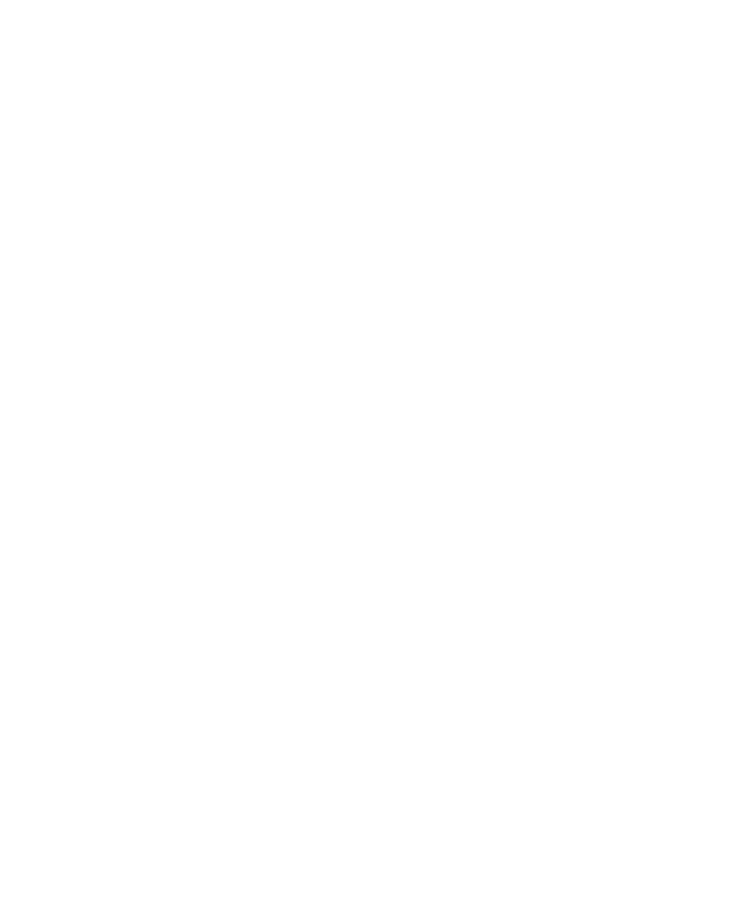
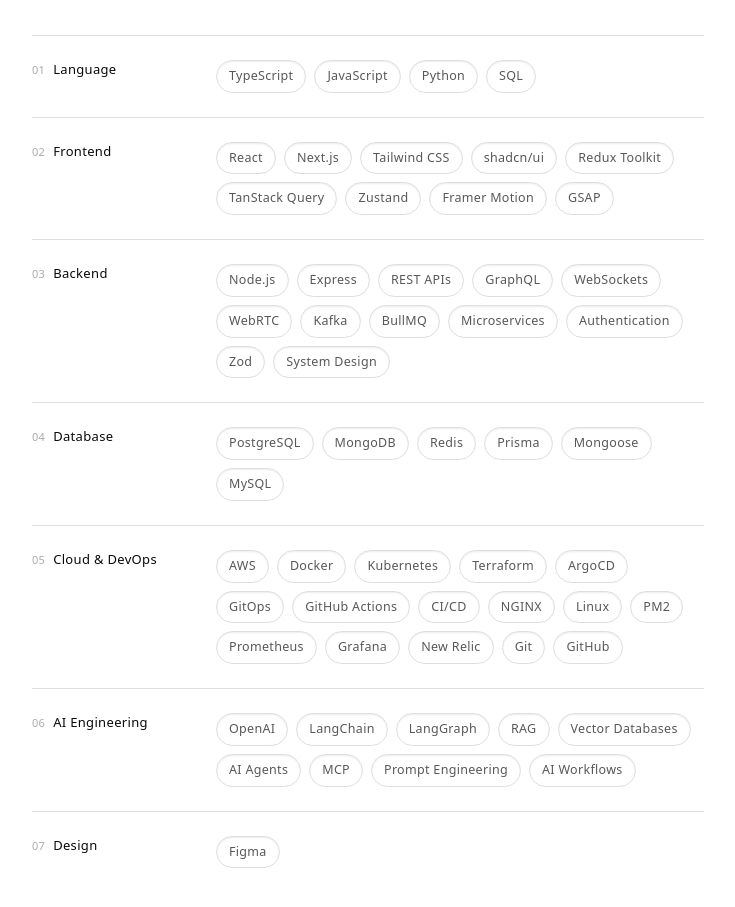
Before and after one commit to krishnasahu22032003/portfolio, a Next.js app: page / in a window 1280 px wide. Shown: the part 693-1600 px from the top of the page, without its empty margins (272-1007 px from the left). Before the commit the page ends 864 px from the top, so only its background shows below. Built offline with nearby package versions, Linux system fonts and the light colour scheme.

Commit message:
stack section add

```diff
--- a/app/page.tsx
+++ b/app/page.tsx
@@ -1,6 +1,7 @@
 import About from "@/components/landing/AboutSection";
 import Header from "@/components/landing/Header";
 import Hero from "@/components/landing/Hero";
+import Stack from "@/components/landing/StackSection";
 
 
 export default function Home() {
@@ -8,6 +9,7 @@
     <main className="min-h-screen">
 <Hero/>
 <About/>
+<Stack/>
     </main>
   );
 }
--- /dev/null
+++ b/components/landing/StackSection.tsx
@@ -0,0 +1,214 @@
+"use client"
+
+import { motion } from "framer-motion"
+
+const stack = [
+  {
+    index: "01",
+    label: "Language",
+    items: [
+      { name: "TypeScript", href: "https://www.typescriptlang.org" },
+      { name: "JavaScript", href: "https://developer.mozilla.org/en-US/docs/Web/JavaScript" },
+      { name: "Python", href: "https://www.python.org" },
+      { name: "SQL", href: "https://en.wikipedia.org/wiki/SQL" },
+    ],
+  },
+
+  {
+    index: "02",
+    label: "Frontend",
+    items: [
+      { name: "React", href: "https://react.dev" },
+      { name: "Next.js", href: "https://nextjs.org" },
+      { name: "Tailwind CSS", href: "https://tailwindcss.com" },
+      { name: "shadcn/ui", href: "https://ui.shadcn.com" },
+      { name: "Redux Toolkit", href: "https://redux-toolkit.js.org" },
+      { name: "TanStack Query", href: "https://tanstack.com/query" },
+      { name: "Zustand", href: "https://zustand-demo.pmnd.rs" },
+      { name: "Framer Motion", href: "https://motion.dev" },
+      { name: "GSAP", href: "https://gsap.com" },
+    ],
+  },
+
+  {
+    index: "03",
+    label: "Backend",
+    items: [
+      { name: "Node.js", href: "https://nodejs.org" },
+      { name: "Express", href: "https://expressjs.com" },
+      { name: "REST APIs", href: "https://restfulapi.net" },
+      { name: "GraphQL", href: "https://graphql.org" },
+      { name: "WebSockets", href: "https://socket.io" },
+      { name: "WebRTC", href: "https://webrtc.org" },
+      { name: "Kafka", href: "https://kafka.apache.org" },
+      { name: "BullMQ", href: "https://bullmq.io" },
+      { name: "Microservices", href: "https://microservices.io" },
+      { name: "Authentication", href: "https://oauth.net/2/" },
+      { name: "Zod", href: "https://zod.dev" },
+      { name: "System Design", href: "https://martinfowler.com" },
+    ],
+  },
+
+  {
+    index: "04",
+    label: "Database",
+    items: [
+      { name: "PostgreSQL", href: "https://www.postgresql.org" },
+      { name: "MongoDB", href: "https://www.mongodb.com" },
+      { name: "Redis", href: "https://redis.io" },
+      { name: "Prisma", href: "https://www.prisma.io" },
+      { name: "Mongoose", href: "https://mongoosejs.com" },
+      { name: "MySQL", href: "https://www.mysql.com" },
+    ],
+  },
+
+  {
+    index: "05",
+    label: "Cloud & DevOps",
+    items: [
+      { name: "AWS", href: "https://aws.amazon.com" },
+      { name: "Docker", href: "https://www.docker.com" },
+      { name: "Kubernetes", href: "https://kubernetes.io" },
+      { name: "Terraform", href: "https://www.terraform.io" },
+      { name: "ArgoCD", href: "https://argo-cd.readthedocs.io" },
+      { name: "GitOps", href: "https://opengitops.dev" },
+      { name: "GitHub Actions", href: "https://github.com/features/actions" },
+      { name: "CI/CD", href: "https://en.wikipedia.org/wiki/CI/CD" },
+      { name: "NGINX", href: "https://nginx.org" },
+      { name: "Linux", href: "https://kernel.org" },
+      { name: "PM2", href: "https://pm2.keymetrics.io" },
+      { name: "Prometheus", href: "https://prometheus.io" },
+      { name: "Grafana", href: "https://grafana.com" },
+      { name: "New Relic", href: "https://newrelic.com" },
+      { name: "Git", href: "https://git-scm.com" },
+      { name: "GitHub", href: "https://github.com" },
+    ],
+  },
+
+  {
+    index: "06",
+    label: "AI Engineering",
+    items: [
+      { name: "OpenAI", href: "https://platform.openai.com" },
+      { name: "LangChain", href: "https://www.langchain.com" },
+      { name: "LangGraph", href: "https://langchain-ai.github.io/langgraph/" },
+      { name: "RAG", href: "https://en.wikipedia.org/wiki/Retrieval-augmented_generation" },
+      { name: "Vector Databases", href: "https://www.pinecone.io" },
+      { name: "AI Agents", href: "https://langchain-ai.github.io/langgraph/" },
+      { name: "MCP", href: "https://modelcontextprotocol.io" },
+      { name: "Prompt Engineering", href: "https://platform.openai.com/docs/guides/prompt-engineering" },
+      { name: "AI Workflows", href: "https://www.langchain.com" },
+    ],
+  },
+
+  {
+    index: "07",
+    label: "Design",
+    items: [
+      { name: "Figma", href: "https://www.figma.com" },
+    ],
+  },
+];
+
+
+const sectionContainer = {
+  hidden: {},
+  show: {
+    transition: { staggerChildren: 0.14, delayChildren: 0.1 },
+  },
+}
+
+const rowVariant = {
+  hidden: { opacity: 0, y: 16, filter: "blur(6px)" },
+  show: {
+    opacity: 1,
+    y: 0,
+    filter: "blur(0px)",
+    transition: { duration: 0.8, ease: [0.16, 1, 0.3, 1] as const },
+  },
+}
+
+const itemsContainer = {
+  hidden: {},
+  show: {
+    transition: { staggerChildren: 0.05 },
+  },
+}
+
+const itemVariant = {
+  hidden: { opacity: 0, y: 8, scale: 0.96 },
+  show: {
+    opacity: 1,
+    y: 0,
+    scale: 1,
+    transition: { duration: 0.5, ease: [0.16, 1, 0.3, 1] as const },
+  },
+}
+
+const Stack = () => {
+  return (
+    <section className="container mx-auto max-w-2xl py-10">
+      <motion.h2
+        initial={{ opacity: 0, y: 14, filter: "blur(6px)" }}
+        whileInView={{ opacity: 1, y: 0, filter: "blur(0px)" }}
+        viewport={{ once: true }}
+        transition={{ duration: 0.8, ease: [0.16, 1, 0.3, 1] }}
+        className="font-serif text-[clamp(2.25rem,7vw,2.2rem)] font-semibold italic leading-none tracking-tight text-foreground"
+      >
+        Stack
+      </motion.h2>
+
+      <motion.div
+        variants={sectionContainer}
+        initial="hidden"
+        whileInView="show"
+        viewport={{ once: true, margin: "-80px" }}
+        className="mt-8 flex flex-col divide-y divide-border border-t border-border"
+      >
+        {stack.map((group) => (
+          <motion.div
+            key={group.label}
+            variants={rowVariant}
+            className="flex flex-col gap-3 py-6 sm:flex-row sm:gap-6"
+          >
+            <div className="flex shrink-0 items-baseline gap-2 sm:w-40">
+              <span className="text-[11px] font-medium tracking-wide text-muted-foreground/50">
+                {group.index}
+              </span>
+              <span className="text-[13px] font-medium tracking-wide text-foreground">
+                {group.label}
+              </span>
+            </div>
+
+            <motion.div
+              variants={itemsContainer}
+              initial="hidden"
+              whileInView="show"
+              viewport={{ once: true }}
+              className="flex flex-wrap gap-2"
+            >
+              {group.items.map((tech) => (
+                <motion.div key={tech.name} variants={itemVariant} className="group relative">
+                  <a
+                    href={tech.href}
+                    target="_blank"
+                    rel="noopener noreferrer"
+                    className="tag-inner-shadow inline-flex items-center rounded-full border border-border bg-card px-3 py-1.5 text-[12.5px] font-medium tracking-wide text-muted-foreground transition-colors duration-200 group-hover:text-foreground"
+                  >
+                    {tech.name}
+                  </a>
+
+                  <span className="pointer-events-none absolute left-1/2 top-full z-20 mt-1.5 -translate-x-1/2 whitespace-nowrap text-[10px] font-medium tracking-wide text-muted-foreground opacity-0 transition-opacity duration-200 group-hover:opacity-100">
+                    Visit {new URL(tech.href).hostname.replace("www.", "")}
+                  </span>
+                </motion.div>
+              ))}
+            </motion.div>
+          </motion.div>
+        ))}
+      </motion.div>
+    </section>
+  )
+}
+
+export default Stack
```
